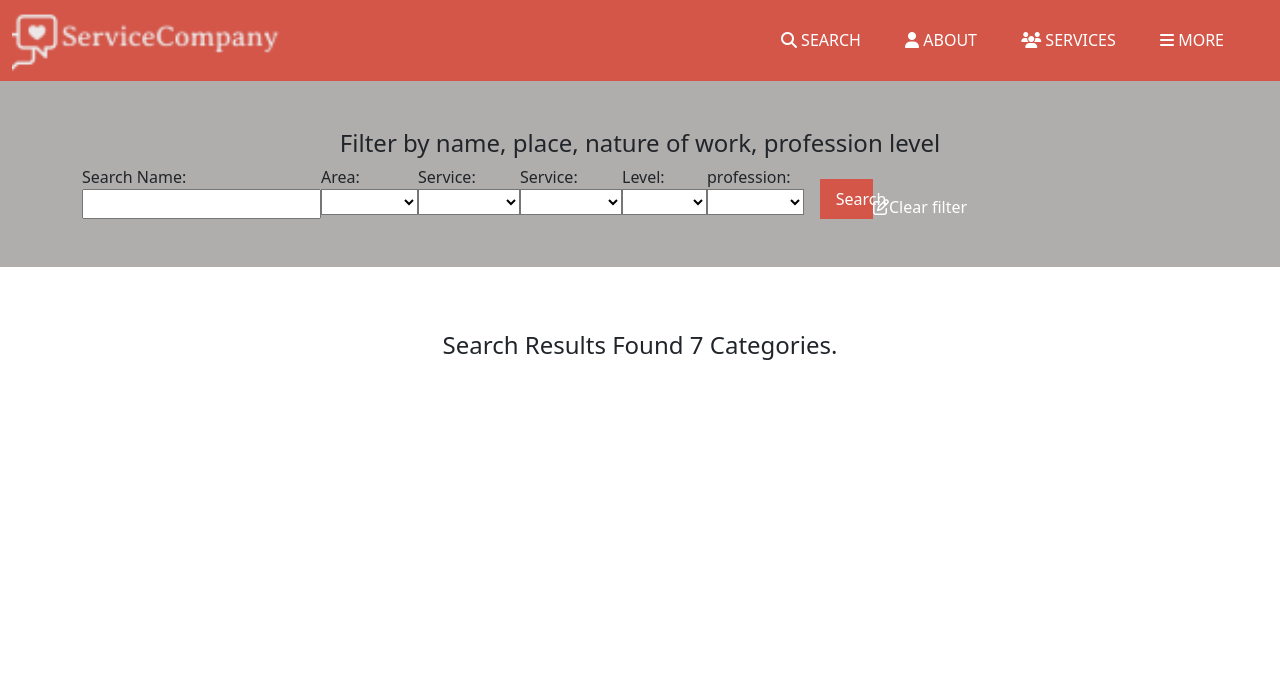
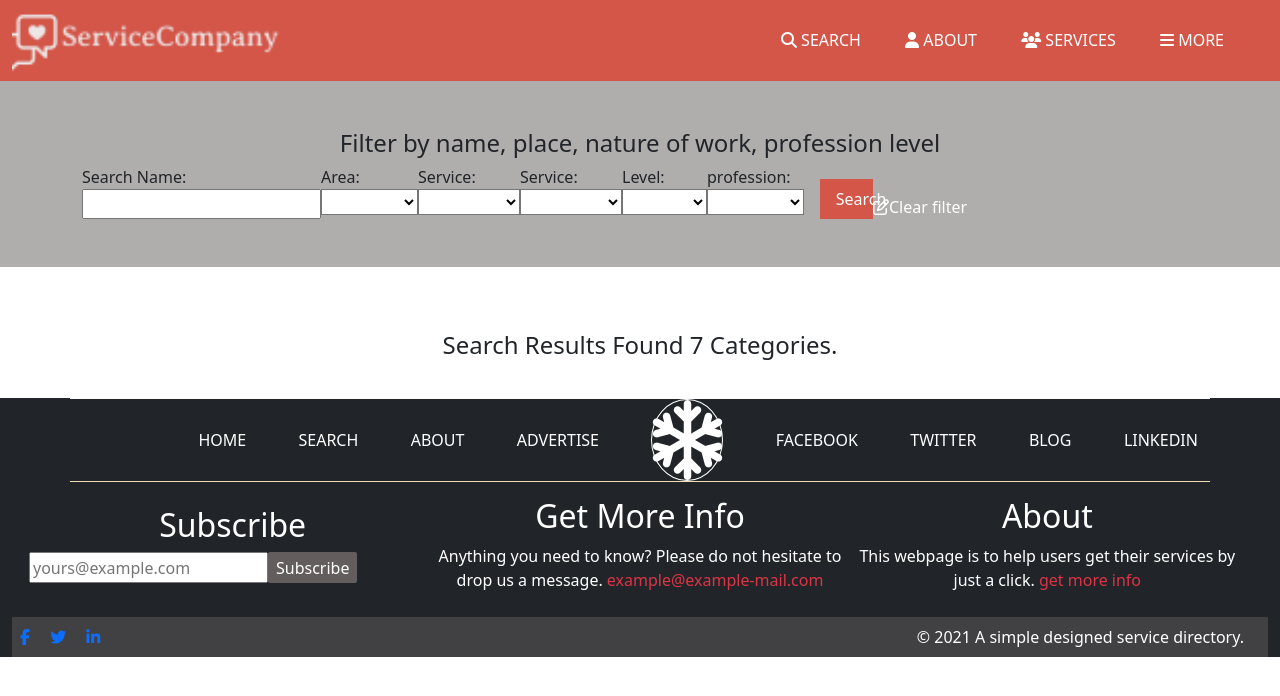
Before and after one commit to Aduda-Boaz/capstone-1, a plain HTML site: page result.html in a window 1280 px wide. Drawn offline with nearby package versions, Linux system fonts and the light colour scheme.

Commit message:
Add footer to the search results page

```diff
--- a/result.html
+++ b/result.html
@@ -114,6 +114,87 @@
     </div>
    </div>
   </main>
-  <!-- footer -->
+    <!-- footer -->
+  <footer class="container-fluid bg-dark">
+      <section class="container-fluid position-relative align-items-center text-decoration-none bg-links">
+        <nav class="container footer-links d-flex align-items-center">
+          <div class="footer-logo d-inline-block">
+            <a href="#"><i class="item-1 fa fa-snowflake-o fa-5x border border-white rounded-circle text-white" aria-hidden="true"></i></a>
+          </div>
+          <a class="text-white text-decoration-none" href="#">HOME</a>
+          <a class="text-white text-decoration-none" href="result.html">SEARCH</a>
+          <a class="text-white text-decoration-none" href="about.html">ABOUT</a>
+          <a class="text-white text-decoration-none" href="#">ADVERTISE</a>
+          <span><a href="#"><i class="circle-2 fa fa-snowflake-o fa-5x border border-white rounded-circle text-white" aria-hidden="true"></i></a></span>
+          <a class="text-white text-decoration-none" href="#">FACEBOOK</a>
+          <a class="text-white text-decoration-none" href="#">TWITTER</a>
+          <a class="text-white text-decoration-none" href="#">BLOG</a>
+          <a class="text-white text-decoration-none" href="#">LINKEDIN</a>
+        </nav>
+        <div class="d-flex justify-content-between align-items-center info-links">
+          <div class="col-4 text-center">
+            <h2 class="text-center text-white font-weight-bold">
+              Subscribe
+            </h2>
+            <div class="d-flex">
+              <input type="email" class="small-imput justify-content-center text-white" placeholder="yours@example.com">
+              <a href="#" class="text-decoration-none footer-btn text-white">
+                Subscribe
+              </a>
+            </div>
+          </div>
+          <div class="col-4 text-center">
+            <h2 class="text-white">
+              Get More Info
+            </h2>
+            <span class="text-white">
+              Anything you need to know? Please do not hesitate to drop us a message.
+            </span>
+            <span class="text-danger">
+              example@example-mail.com
+            </span>
+          </div>
+          <div class="col-4 text-center">
+            <h2 class="text-white">
+              About
+            </h2>
+            <span class="text-white">
+              This webpage is to help users get their services by just a click.
+            </span>
+            <span class="text-danger">
+              get more info
+            </span>
+          </div>
+        </div>
+      </section>
+      <div class="copyright-footer bg-gray">
+        <div class="row">
+          <div class="row copyright">
+            <div class="copyright-icons col-6">
+              <ul class="m-0 p-0">
+                <li class="d-inline-block p-2">
+                  <a href="#" class="text-lightgray">
+                    <i class="fa fa-facebook-f"></i>
+                  </a>
+                </li>
+                <li class="d-inline-block p-2">
+                  <a href="#" class="text-lightgray">
+                    <i class="fa fa-twitter"></i>
+                  </a>
+                </li>
+                <li class="d-inline-block p-2">
+                  <a href="#" class="text-lightgray">
+                    <i class="fa fa-linkedin"></i>
+                  </a>
+                </li>
+              </ul>
+            </div>
+            <div class="copyright-text col-6 d-flex align-items-center justify-content-end">
+              <span class="text-white">© 2021 A simple designed service directory.</span>
+            </div>
+          </div>
+        </div>
+      </div>
+    </footer>
 </body>
 </html>
```
Also changed, not shown: index.html (+1 -4 lines).
